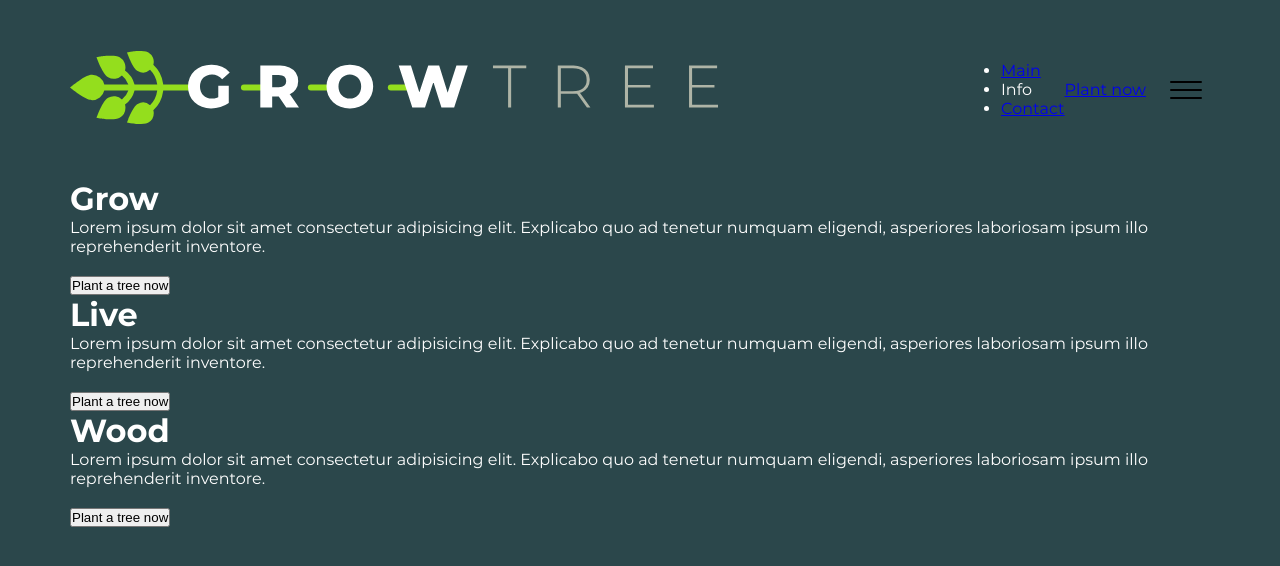
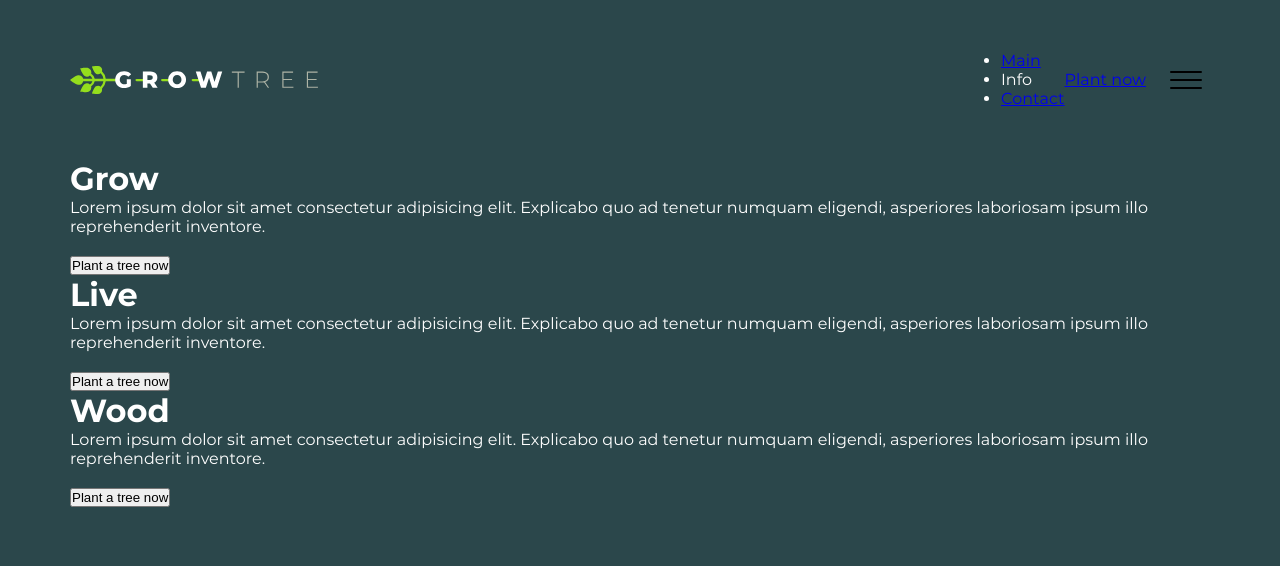
Before and after one commit to saidazimov720/parallax_scroll, a plain HTML site: page index.html in a window 1280 px wide. Drawn offline with nearby package versions, Linux system fonts and the light colour scheme.

Commit message:
logo and img

```diff
--- a/css/main.css
+++ b/css/main.css
@@ -71,3 +71,10 @@ transform: scale(1) !important;
 .top_line{
     padding: 3.2em 0;
 }
+.logo{
+    display: block;
+}
+.logo img{
+    display: block;
+    width: 15.5em;
+}
```
